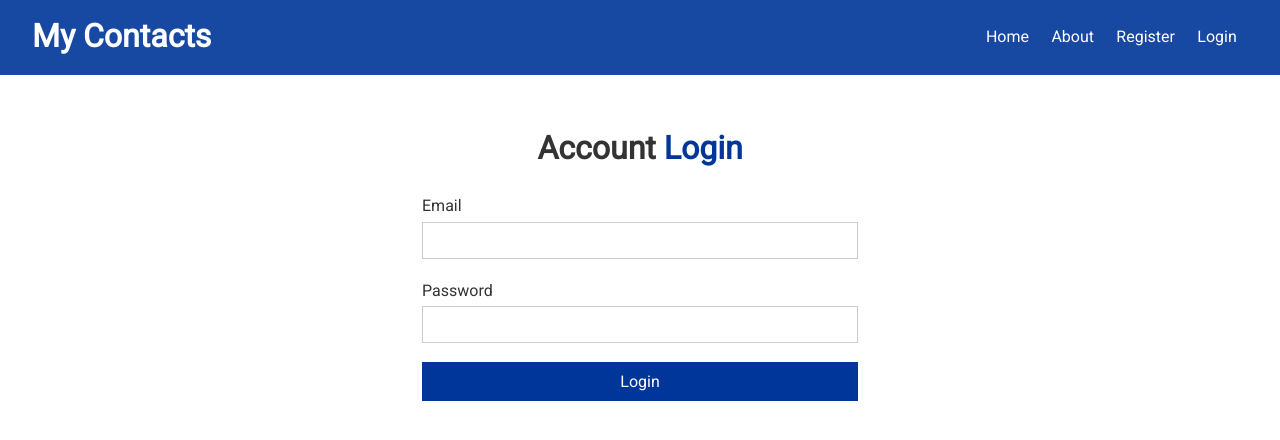
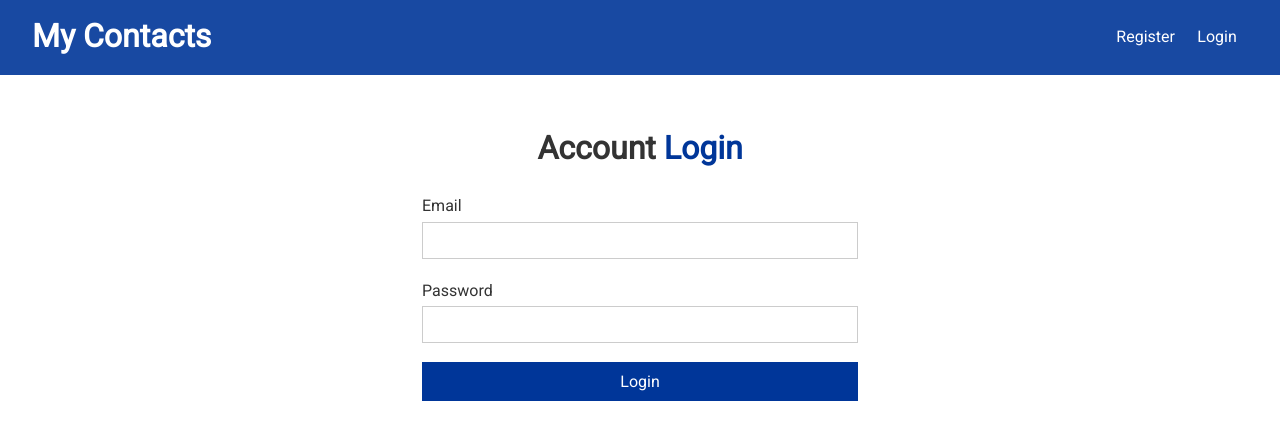
Before and after one commit to stephangriesel/contacts-react, a React (Create React App) app in the folder client/: page /login in a window 1280 px wide. Shown: the top 440 px of the page. Built offline with nearby package versions, Linux system fonts and the light colour scheme.

Commit message:
update navbar & define logout logic

```diff
--- a/client/src/App.js
+++ b/client/src/App.js
@@ -23,7 +23,7 @@
       <ContactState>
         <AlertState>
           <Router>
-            <Fragment className="App">
+            <div className="App">
               <Navbar />
               <div className="container">
                 <Alerts />
@@ -34,7 +34,7 @@
                   <Route exact path='/login' component={Login} />
                 </Switch>
               </div>
-            </Fragment>
+            </div>
           </Router>
         </AlertState>
       </ContactState>
--- a/client/src/components/layout/NavBar.js
+++ b/client/src/components/layout/NavBar.js
@@ -1,26 +1,46 @@
-import React from 'react';
+import React, { Fragment, useContext } from 'react';
 import PropTypes from 'prop-types';
 import { Link } from 'react-router-dom';
+import AuthContext from '../../context/auth/authContext';
 
 const NavBar = ({ title, icon }) => {
+    const authContext = useContext(AuthContext);
+
+    const { isAuthenticated, logout, user } = authContext;
+
+    const onLogout = () => {
+        logout();
+    }
+
+    const authLinks = (
+        <Fragment>
+            <li>Hello {user && user.name} </li>
+            <li>
+                <a onClick={onLogout} href="#!">
+                    <i className="fas fa-sign-out-alt">
+                        <span className="hide-sm">Logout</span>
+                    </i>
+                </a>
+            </li>
+        </Fragment>
+    );
+    const guestLinks = (
+        <Fragment>
+            <li>
+                <Link to='/register'>Register</Link>
+            </li>
+            <li>
+                <Link to='/login'>Login</Link>
+            </li>
+        </Fragment>
+    );
     return (
         <div className="navbar bg-primary">
             <h1>
                 <i className={icon}></i>{title}
             </h1>
             <ul>
-                <li>
-                    <Link to='/'>Home</Link>
-                </li>
-                <li>
-                    <Link to='/about'>About</Link>
-                </li>
-                <li>
-                    <Link to='/register'>Register</Link>
-                </li>
-                <li>
-                    <Link to='/login'>Login</Link>
-                </li>
+                {isAuthenticated ? authLinks : guestLinks}
             </ul>
         </div>
     )
--- a/client/src/context/auth/AuthState.js
+++ b/client/src/context/auth/AuthState.js
@@ -90,7 +90,7 @@
     }
 
     // Logout User
-    const logoutUser = () => console.log('logout user');
+    const logout = () => dispatch({ type: LOGOUT });
 
 
     // Clear Errors
@@ -106,7 +106,7 @@
             register,
             loadUser,
             login,
-            logoutUser,
+            logout,
             clearErrors
         }}>
             {props.children}
--- a/client/src/context/auth/authReducer.js
+++ b/client/src/context/auth/authReducer.js
@@ -30,6 +30,7 @@
         case REGISTER_FAIL:
         case AUTH_ERROR:
         case LOGIN_FAIL:
+        case LOGOUT:
             localStorage.removeItem('token');
             return {
                 ...state,
```
